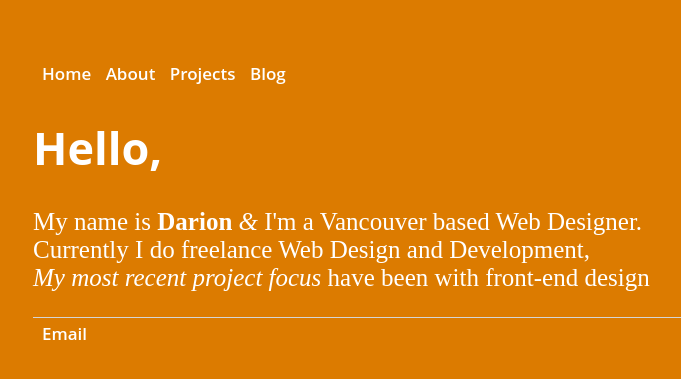
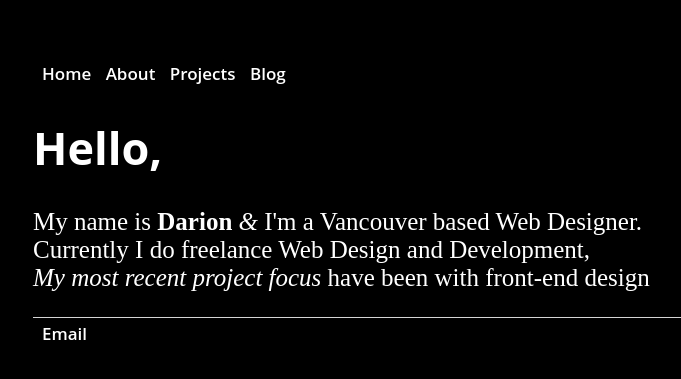
Before and after one commit to cosmicpepper/cosmicpepper.github.io, a Jekyll site: the page built from index.html, in a window 1280 px wide. Shown: the top 379 px of the page, without its empty margins (159-840 px from the left). Built offline with Jekyll 4.4.1, drawn with Linux system fonts in a browser that asks for light colours.

Commit message:
Update main.css

```diff
--- a/css/main.css
+++ b/css/main.css
@@ -2,7 +2,7 @@
 body {
 	margin: 60px auto;
 	width: 70%;
-	background: #dc7b00;
+	background: #000000;
 }
 
 h1, h2, h3, h4 {
```
